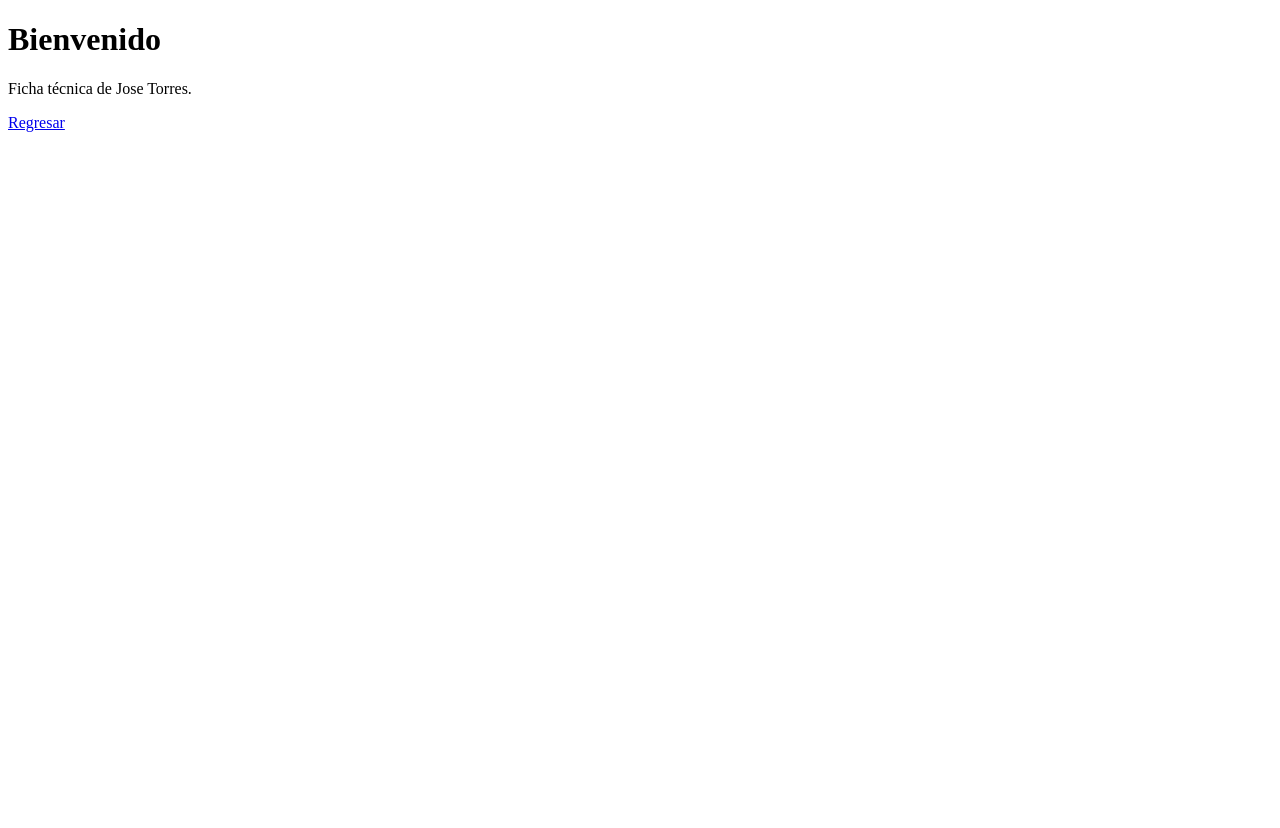
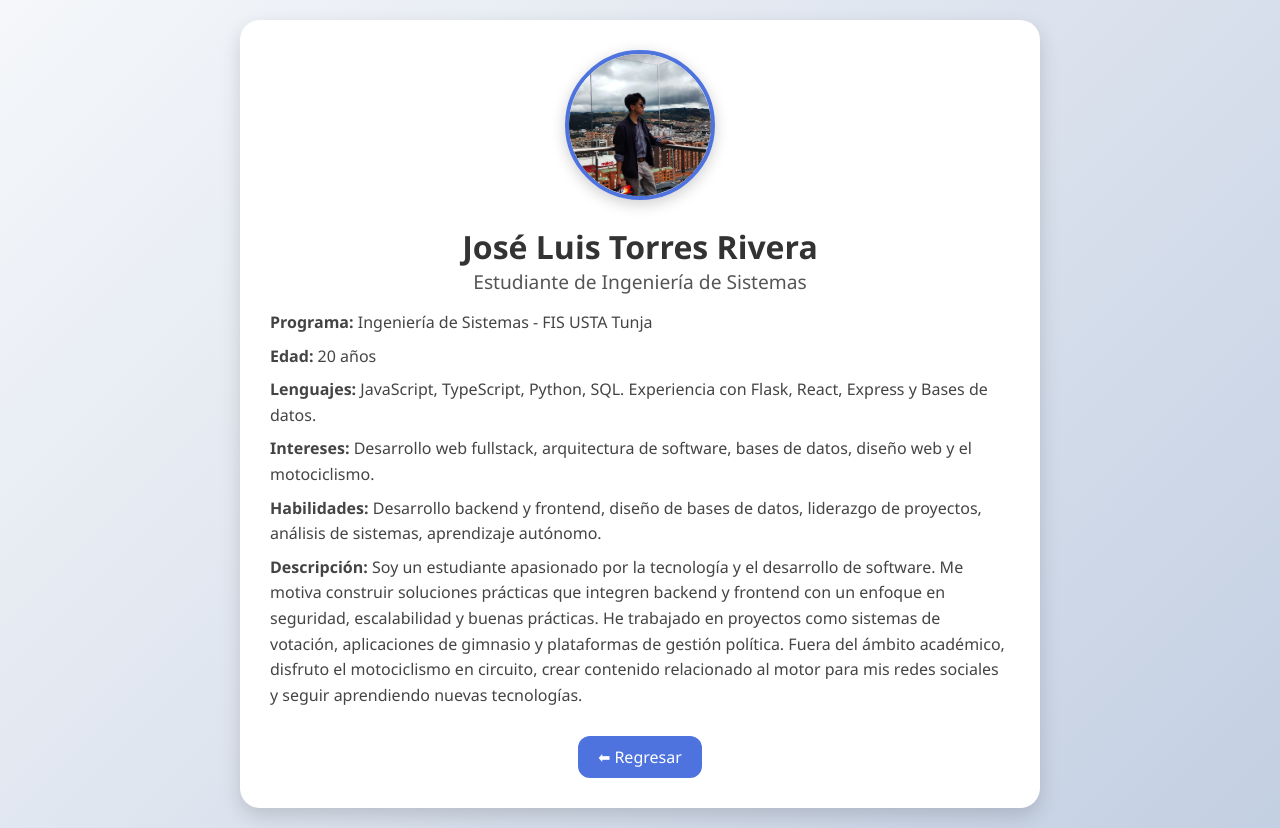
Before and after one commit to N3XDROP/Portafolios, a plain HTML site: page pages/Jose.html in a window 1280 px wide. Before the commit the page ends 800 px from the top, so only its background shows below. Drawn offline with Linux system fonts and the light colour scheme.

Commit message:
Agregué la rama José ya con todos los cambios de la rama Camila y main

```diff
--- a/css/index-style.css
+++ b/css/index-style.css
@@ -3,9 +3,19 @@ body {
   text-align: center;
   margin: 0;
   padding: 0;
-  background-color: #fafafa;
   color: #333;
+  background-image: url("./../assets/img/wmremove-transformed.png");
+  background-repeat: no-repeat;
+  background-size: cover;
+
+  display: flex;
+  flex-direction: column;
+  justify-content: center;
+  align-items: center;
+  min-height: 95vh;
+  text-align: center;
 }
+
 
 header h1 {
   margin: 20px 0;
@@ -15,7 +25,7 @@ header h1 {
 
 #Welcome-Description p {
   max-width: 60%;
-  text-align: justify;
+  text-align: center;
   margin: 0 auto;
   line-height: 1.6;
 }
--- a/pages/Jose.html
+++ b/pages/Jose.html
@@ -1,17 +1,38 @@
 <!DOCTYPE html>
 <html lang="es">
+
 <head>
     <meta charset="UTF-8">
     <meta name="viewport" content="width=device-width, initial-scale=1.0">
-    <title>FT-jose</title>
+    <title>FT - José Luis Torres</title>
+    <link rel="stylesheet" href="/css/fichas.css">
 </head>
+
 <body>
+    <div class="card">
+        <div class="profile-img">
+            <img src="/assets/img/Jose.jpeg" alt="Foto de José Luis Torres">
+        </div>
 
-    <div id="Welcome-Description">
-        <h1>Bienvenido</h1>
-        <p>Ficha técnica de Jose Torres.</p>
-        <a href="/index.html">Regresar</a>
+        <div class="info">
+            <h1>José Luis Torres Rivera</h1>
+            <h2>Estudiante de Ingeniería de Sistemas</h2>
+
+            <p><strong>Programa:</strong> Ingeniería de Sistemas - FIS USTA Tunja</p>
+            <p><strong>Edad:</strong> 20 años</p>
+            <p><strong>Lenguajes:</strong> JavaScript, TypeScript, Python, SQL. Experiencia con Flask, React, Express y Bases de datos.</p>
+            <p><strong>Intereses:</strong> Desarrollo web fullstack, arquitectura de software, bases de datos, diseño web y el motociclismo.</p>
+            <p><strong>Habilidades:</strong> Desarrollo backend y frontend, diseño de bases de datos, liderazgo de proyectos, análisis de sistemas, aprendizaje autónomo.</p>
+            <p><strong>Descripción:</strong> Soy un estudiante apasionado por la tecnología y el desarrollo de software.
+                Me motiva construir soluciones prácticas que integren backend y frontend con un enfoque en seguridad, escalabilidad y buenas prácticas.
+                He trabajado en proyectos como sistemas de votación, aplicaciones de gimnasio y plataformas de gestión política.
+                Fuera del ámbito académico, disfruto el motociclismo en circuito, crear contenido relacionado al motor para mis redes sociales y seguir aprendiendo nuevas tecnologías.</p>
+        </div>
+
+        <div class="back-btn">
+            <a href="/index.html">⬅ Regresar</a>
+        </div>
     </div>
+</body>
 
-</body>
 </html>
```
Also changed, not shown: index.html (+15 -14 lines), assets/img/wmremove-transformed.png (added).
